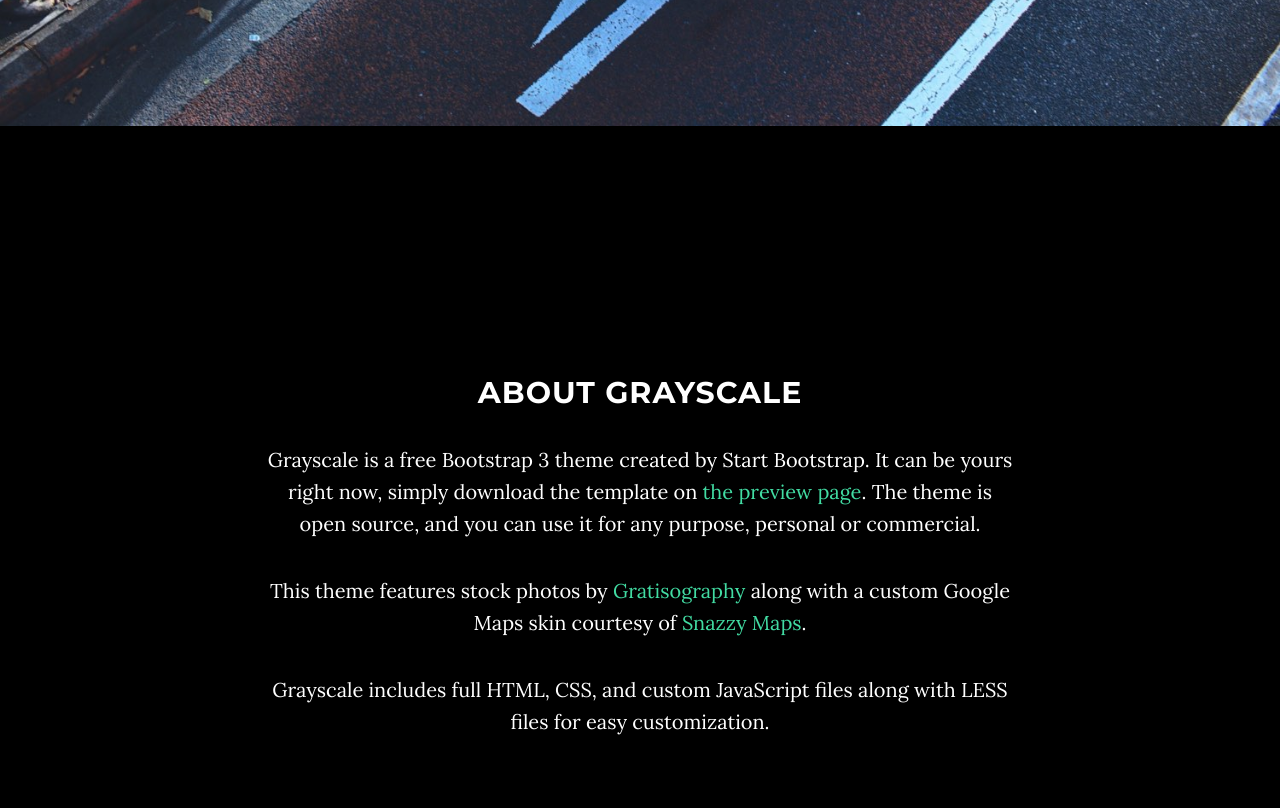
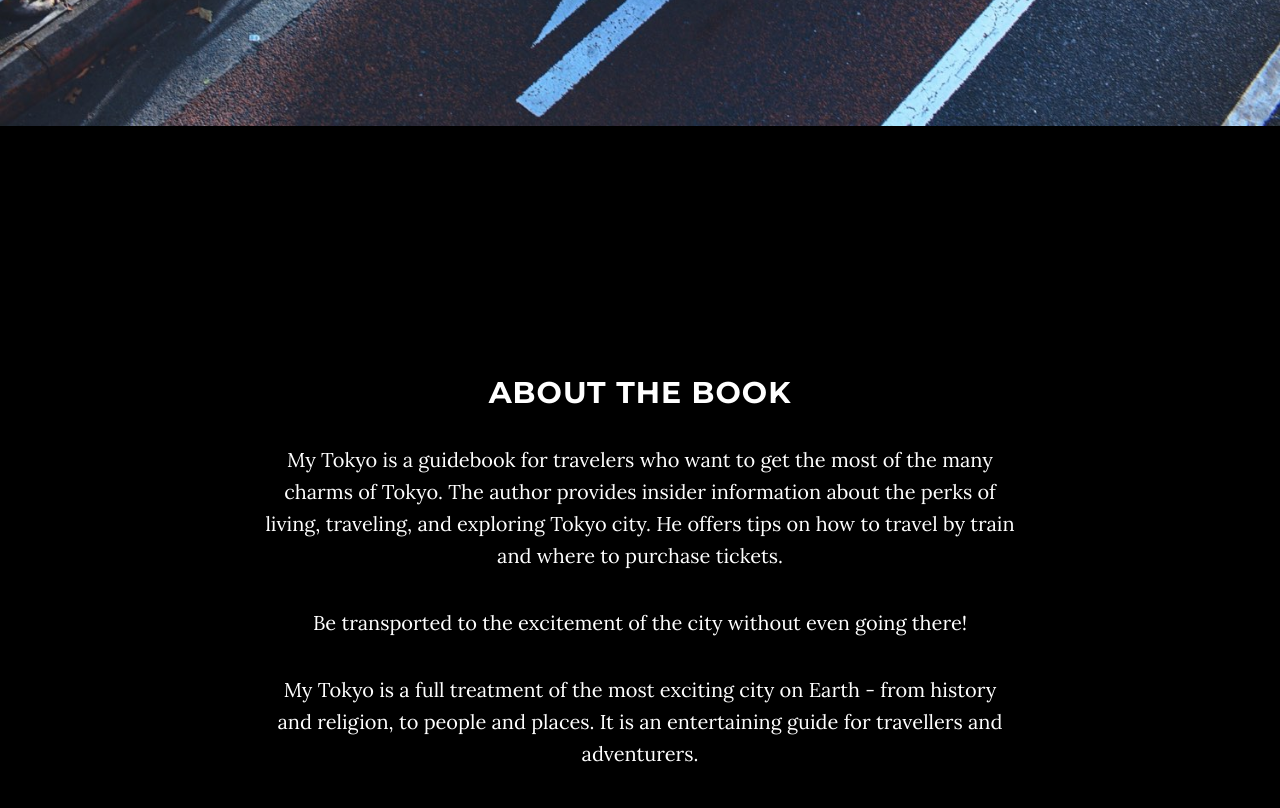
Before and after one commit to elGuille/My-Tokyo-Landing, a website: page index.html in a window 1280 px wide. Shown: the part 674-1482 px from the top of the page. Drawn offline with nearby package versions, Linux system fonts and the light colour scheme; some packages are replaced by stand-ins of ours.

Commit message:
new text

```diff
--- a/index.html
+++ b/index.html
@@ -76,7 +76,6 @@
                     <div class="col-md-8 col-md-offset-2">
                         <h1 class="brand-heading">My Tokyo</h1>
                         <p class="intro-text">A personal, and a little cynical, guide of Tokyo.
-                            <br>Created by Start Bootstrap.</p>
                         <a href="#about" class="btn btn-circle page-scroll">
                             <i class="fa fa-angle-double-down animated"></i>
                         </a>
@@ -90,10 +89,10 @@
     <section id="about" class="container content-section text-center">
         <div class="row">
             <div class="col-lg-8 col-lg-offset-2">
-                <h2>About Grayscale</h2>
-                <p>Grayscale is a free Bootstrap 3 theme created by Start Bootstrap. It can be yours right now, simply download the template on <a href="http://startbootstrap.com/template-overviews/grayscale/">the preview page</a>. The theme is open source, and you can use it for any purpose, personal or commercial.</p>
-                <p>This theme features stock photos by <a href="http://gratisography.com/">Gratisography</a> along with a custom Google Maps skin courtesy of <a href="http://snazzymaps.com/">Snazzy Maps</a>.</p>
-                <p>Grayscale includes full HTML, CSS, and custom JavaScript files along with LESS files for easy customization.</p>
+                <h2>About the book</h2>
+                <p>My Tokyo is a guidebook for travelers who want to get the most of the many charms of Tokyo. The author provides insider information about the perks of living, traveling, and exploring Tokyo city. He offers tips on how to travel by train and where to purchase tickets. </p>
+                <p>Be transported to the excitement of the city without even going there!</p>
+                <p>My Tokyo is a full treatment of the most exciting city on Earth - from history and religion, to people and places. It is an entertaining guide for travellers and adventurers.</p>
             </div>
         </div>
     </section>
```
